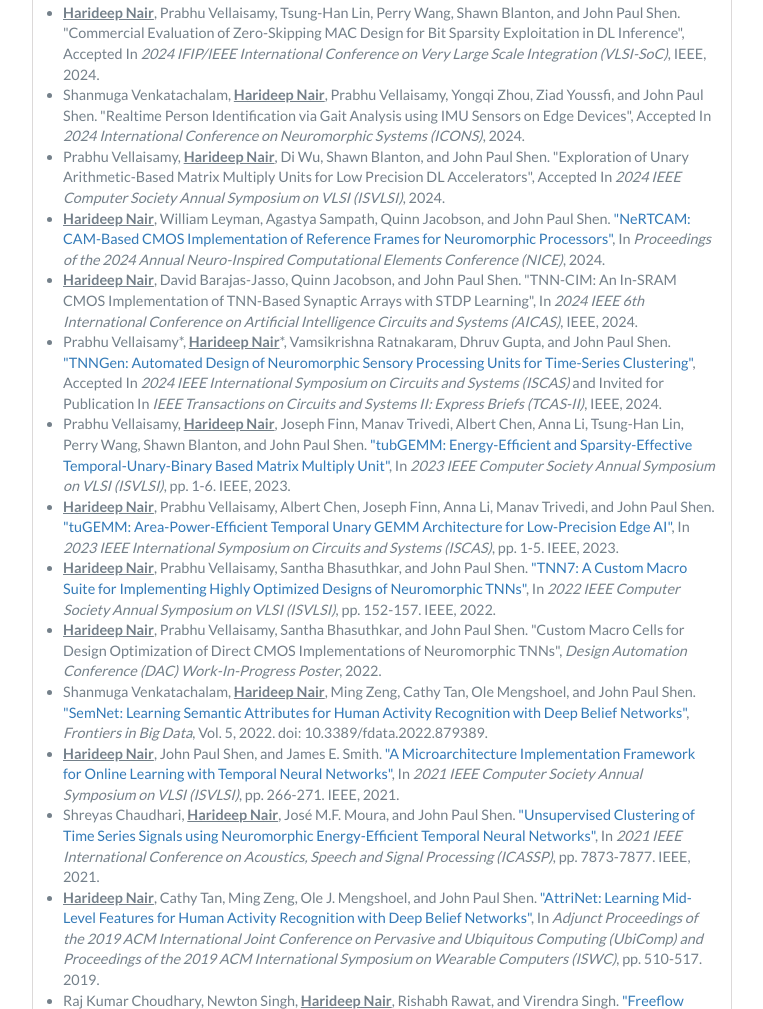
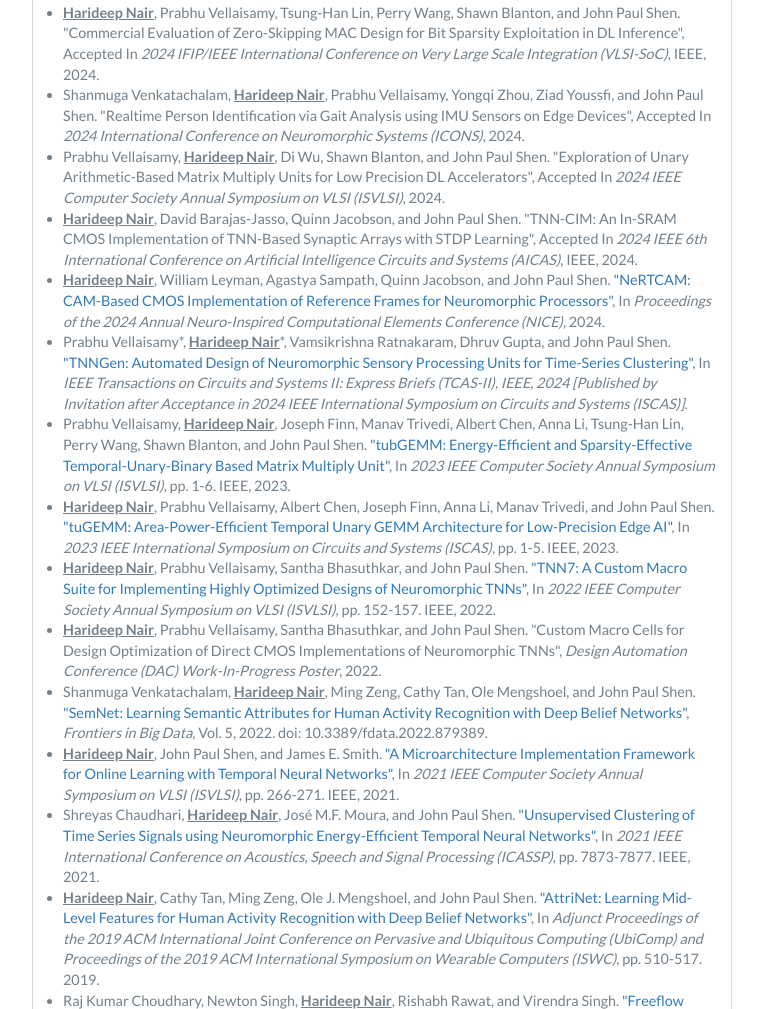
Before and after one commit to hpnair/hpnair.github.io, a website: page index.html in a window 1280 px wide. Shown: the part 2419-3428 px from the top of the page, without its empty margins (258-1021 px from the left). Drawn offline with nearby package versions, Linux system fonts and the light colour scheme.

Commit message:
Update index.html

```diff
--- a/index.html
+++ b/index.html
@@ -169,13 +169,13 @@
 		Prabhu Vellaisamy, <b><u>Harideep Nair</u></b>, Di Wu, Shawn Blanton, and John Paul Shen. "Exploration of Unary Arithmetic-Based Matrix Multiply Units for Low Precision DL Accelerators", Accepted In <i>2024 IEEE Computer Society Annual Symposium on VLSI (ISVLSI)</i>, 2024.
 	    </li>
 	    <li>
+		<b><u>Harideep Nair</u></b>, David Barajas-Jasso, Quinn Jacobson, and John Paul Shen. "TNN-CIM: An In-SRAM CMOS Implementation of TNN-Based Synaptic Arrays with STDP Learning", Accepted In <i>2024 IEEE 6th International Conference on Artificial Intelligence Circuits and Systems (AICAS)</i>, IEEE, 2024.
+	    </li>
+	    <li>
 		<b><u>Harideep Nair</u></b>, William Leyman, Agastya Sampath, Quinn Jacobson, and John Paul Shen. <a href="https://ieeexplore.ieee.org/abstract/document/10548603">"NeRTCAM: CAM-Based CMOS Implementation of Reference Frames for Neuromorphic Processors"</a>, In <i>Proceedings of the 2024 Annual Neuro-Inspired Computational Elements Conference (NICE)</i>, 2024.
 	    </li>
-	    <li>
-		<b><u>Harideep Nair</u></b>, David Barajas-Jasso, Quinn Jacobson, and John Paul Shen. "TNN-CIM: An In-SRAM CMOS Implementation of TNN-Based Synaptic Arrays with STDP Learning", In <i>2024 IEEE 6th International Conference on Artificial Intelligence Circuits and Systems (AICAS)</i>, IEEE, 2024.
-	    </li>
             <li>
-                Prabhu Vellaisamy*, <b><u>Harideep Nair</u></b>*, Vamsikrishna Ratnakaram, Dhruv Gupta, and John Paul Shen. <a href="https://ieeexplore.ieee.org/abstract/document/10502269">"TNNGen: Automated Design of Neuromorphic Sensory Processing Units for Time-Series Clustering"</a>, Accepted In <i>2024 IEEE International Symposium on Circuits and Systems (ISCAS)</i> and Invited for Publication In <i>IEEE Transactions on Circuits and Systems II: Express Briefs (TCAS-II)</i>, IEEE, 2024.
+                Prabhu Vellaisamy*, <b><u>Harideep Nair</u></b>*, Vamsikrishna Ratnakaram, Dhruv Gupta, and John Paul Shen. <a href="https://ieeexplore.ieee.org/abstract/document/10502269">"TNNGen: Automated Design of Neuromorphic Sensory Processing Units for Time-Series Clustering"</a>, In <i>IEEE Transactions on Circuits and Systems II: Express Briefs (TCAS-II), IEEE, 2024 [Published by Invitation after Acceptance in 2024 IEEE International Symposium on Circuits and Systems (ISCAS)]</i>.
 	    </li>
 	    <li>
                 Prabhu Vellaisamy, <b><u>Harideep Nair</u></b>, Joseph Finn, Manav Trivedi, Albert Chen, Anna Li, Tsung-Han Lin, Perry Wang, Shawn Blanton, and John Paul Shen. <a href="https://ieeexplore.ieee.org/abstract/document/10238524">"tubGEMM: Energy-Efficient and Sparsity-Effective Temporal-Unary-Binary Based Matrix Multiply Unit"</a>, In <i>2023 IEEE Computer Society Annual Symposium on VLSI (ISVLSI)</i>, pp. 1-6. IEEE, 2023.
```
